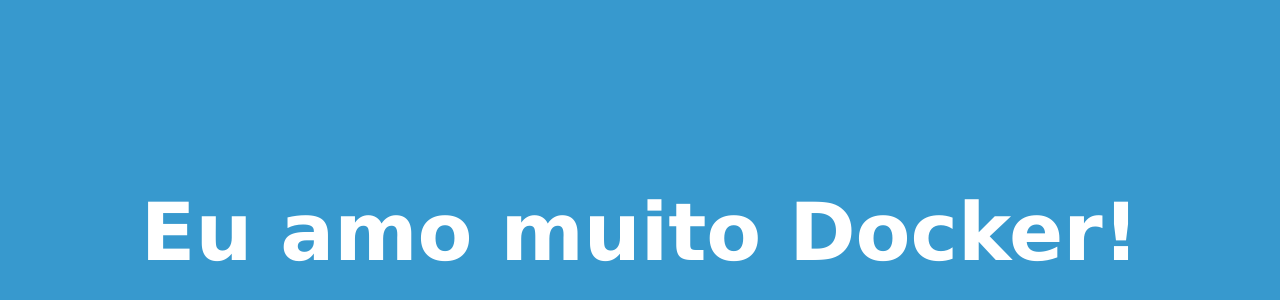
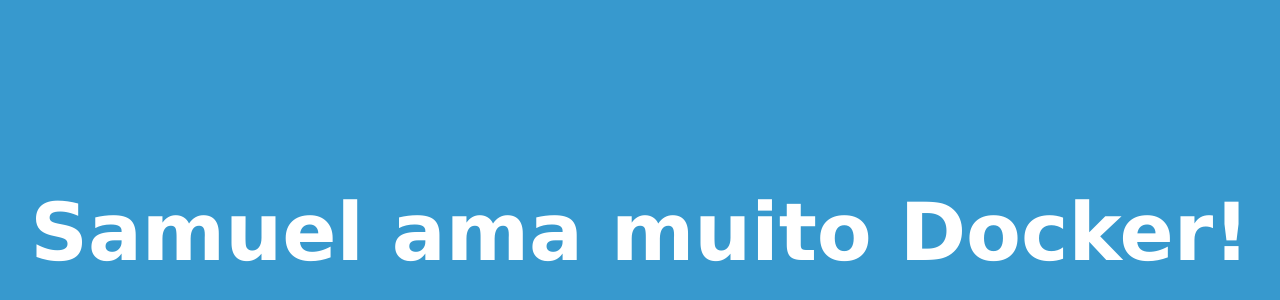
Before and after one commit to samueloliveiraf/node-test, a website: page index.html in a window 1280 px wide. Shown: the part 70-370 px from the top of the page. Drawn offline with Linux system fonts and the light colour scheme.

```diff
--- a/index.html
+++ b/index.html
@@ -7,6 +7,6 @@
     <link rel="stylesheet" href="main.css">
 </head>
 <body>
-    <h1>Eu amo muito Docker!</h1>
+    <h1>Samuel ama muito Docker!</h1>
 </body>
 </html>
```
